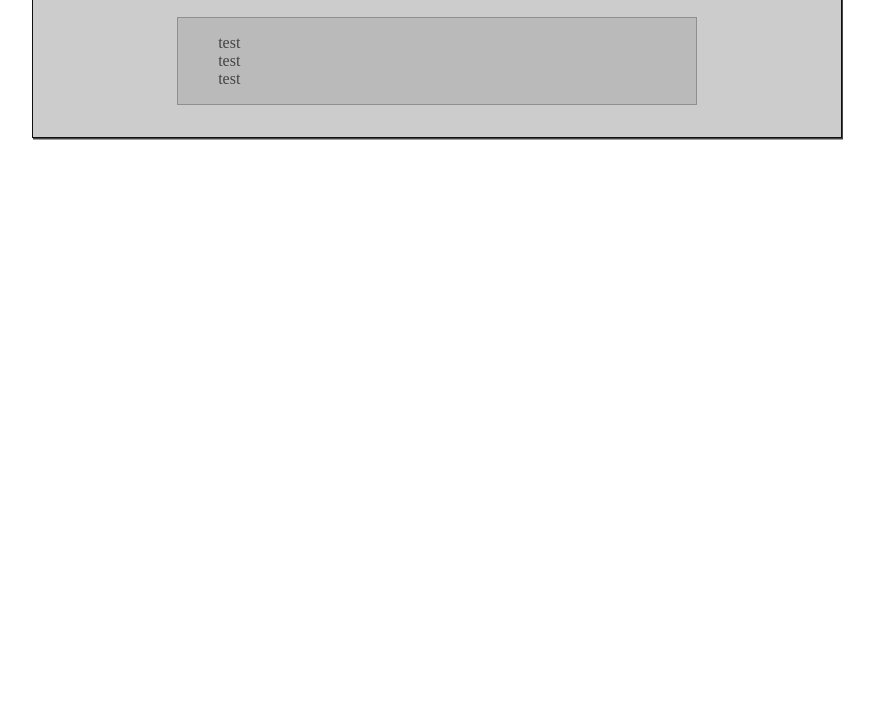
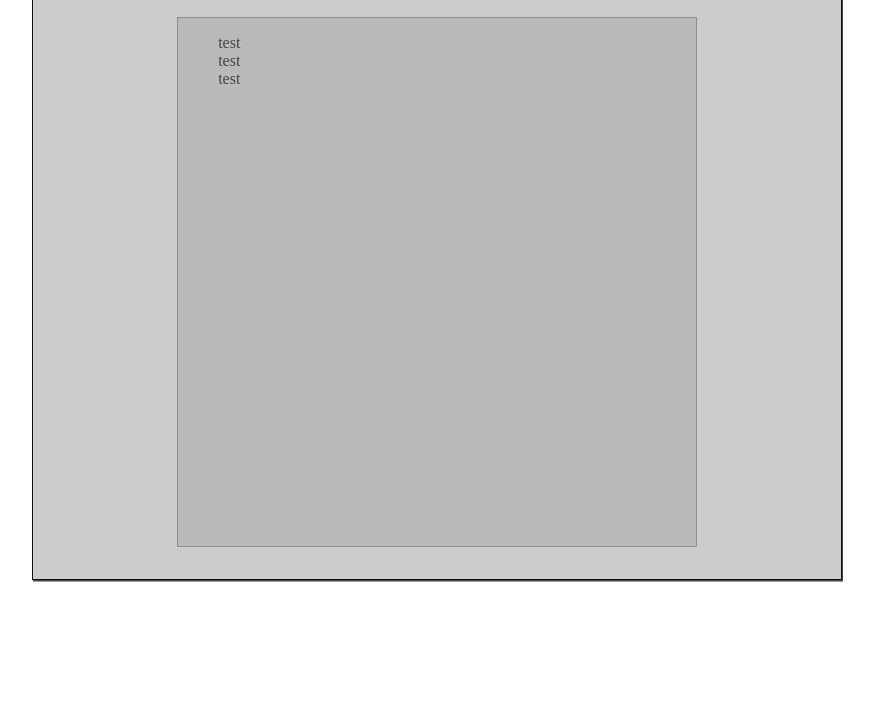
Before and after one commit to swedishstudiosgames/ssg-whois, a plain HTML site: page index.html in a window 1280 px wide. Shown: the part 82-800 px from the top of the page, without its empty margins (203-1077 px from the left). Drawn offline with Linux system fonts and the light colour scheme.

Commit message:
Update index.html

```diff
--- a/index.html
+++ b/index.html
@@ -10,7 +10,7 @@
         <h1>Whois</h1>
        </header>
       <div id="shdw2">
-        <div>
+        <div id="bx">
           <ul>
             <li>
               <p>test<br>test<br>test</p>
```
